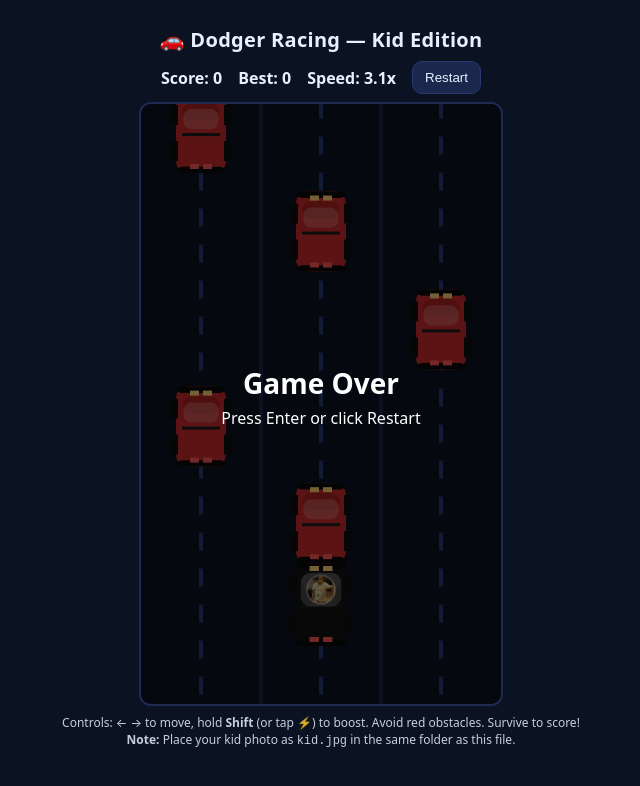
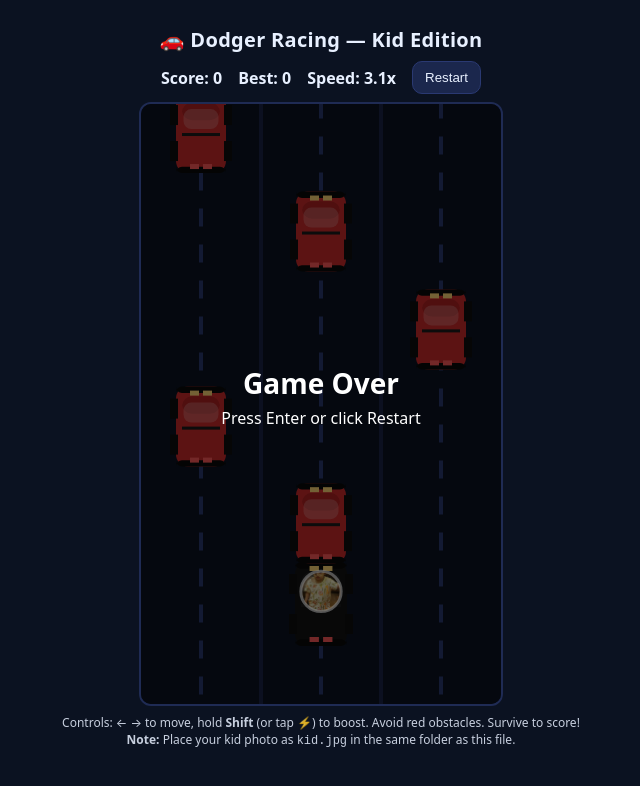
Before and after one commit to lohitmishra18/dodger-racing, a plain HTML site: page index.html in a window 1280 px wide. Shown: the whole page, without its empty margins (319-959 px from the left). Drawn offline with Linux system fonts and the light colour scheme.

Commit message:
added image changes

```diff
--- a/index.html
+++ b/index.html
@@ -215,41 +215,47 @@
       }
     }
 
-    function drawPlayerCar(x,y,w,h){
-      // black SUV body (Nexon-like, no branding)
+    function drawPlayerCar(x, y, w, h) {
+  // Black SUV body (no branding)
   drawSUV(x, y, w, h, '#121212', '#1f1f1f');
 
-      // windshield where kid shows
+  // Bigger window for kid's picture
   const winX = x;
-      const winY = y - h*0.17;
-      const winW = w * 0.78;
-      const winH = h * 0.40;
-      roundRect(winX - winW/2, winY - winH/2, winW, winH, 10, 'rgba(255,255,255,0.22)');
+  const winY = y - h * 0.15; // slightly higher
+  const winW = w * 0.85;
+  const winH = h * 0.48;
 
-      // kid portrait clipped to a circle in the windshield
-      if (kidReady){
+  // Removed tinted rectangle for better visibility
+  // roundRect(winX - winW/2, winY - winH/2, winW, winH, 10, 'rgba(255,255,255,0.22)');
+
+  // Draw kid’s photo, scaled and centered
+  if (kidReady) {
     ctx.save();
-        const clipR = Math.min(winW, winH) * 0.42;
+    const clipR = Math.min(winW, winH) * 0.5; // bigger clip radius
     ctx.beginPath();
-        ctx.arc(winX, winY, clipR, 0, Math.PI*2);
+    ctx.arc(winX, winY, clipR, 0, Math.PI * 2);
     ctx.closePath();
     ctx.clip();
 
+    const scale = 1.3; // scale factor to zoom the image
     const iw = kidImg.width, ih = kidImg.height;
     const side = Math.min(iw, ih);
-        const sx = (iw - side)/2;
-        const sy = (ih - side)/2;
-        const d = clipR*2;
+    const sx = (iw - side) / 2;
+    const sy = (ih - side) / 2;
+    const d = clipR * 2 * scale;
     ctx.drawImage(kidImg, sx, sy, side, side, winX - d/2, winY - d/2, d, d);
+
     ctx.restore();
 
-        ctx.strokeStyle = 'rgba(255,255,255,0.35)';
-        ctx.lineWidth = 2;
+    // Border around photo
+    ctx.strokeStyle = 'rgba(255,255,255,0.7)';
+    ctx.lineWidth = 3;
     ctx.beginPath();
-        ctx.arc(winX, winY, clipR, 0, Math.PI*2);
+    ctx.arc(winX, winY, clipR, 0, Math.PI * 2);
     ctx.stroke();
   }
 }
+
 
     function drawObstacleCar(x,y,w,h){
       drawSUV(x, y, w, h, '#cc2b2b', '#b22222'); // red sedan-like
```
Lines whose indentation alone changed are shown as unchanged.
